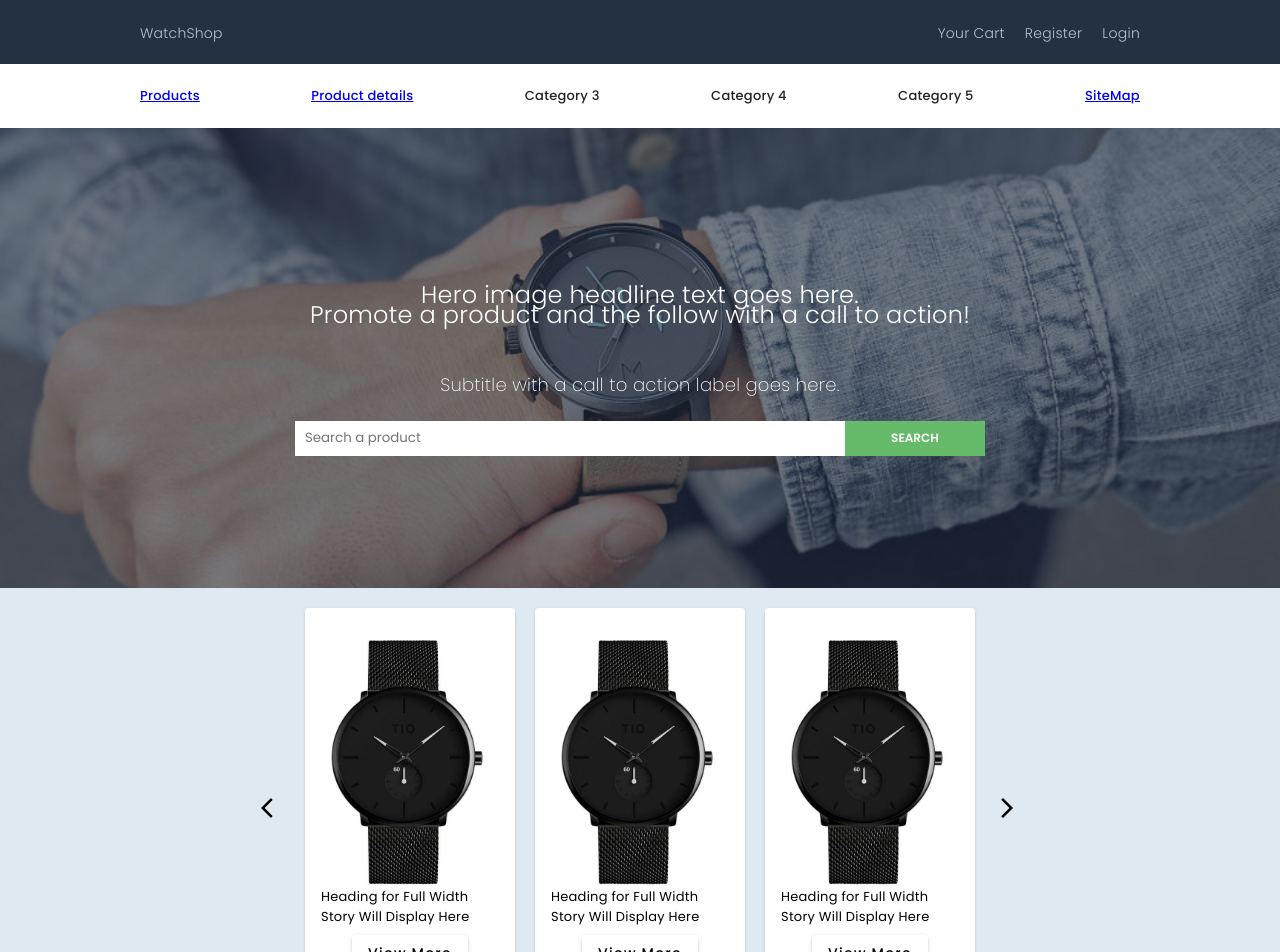
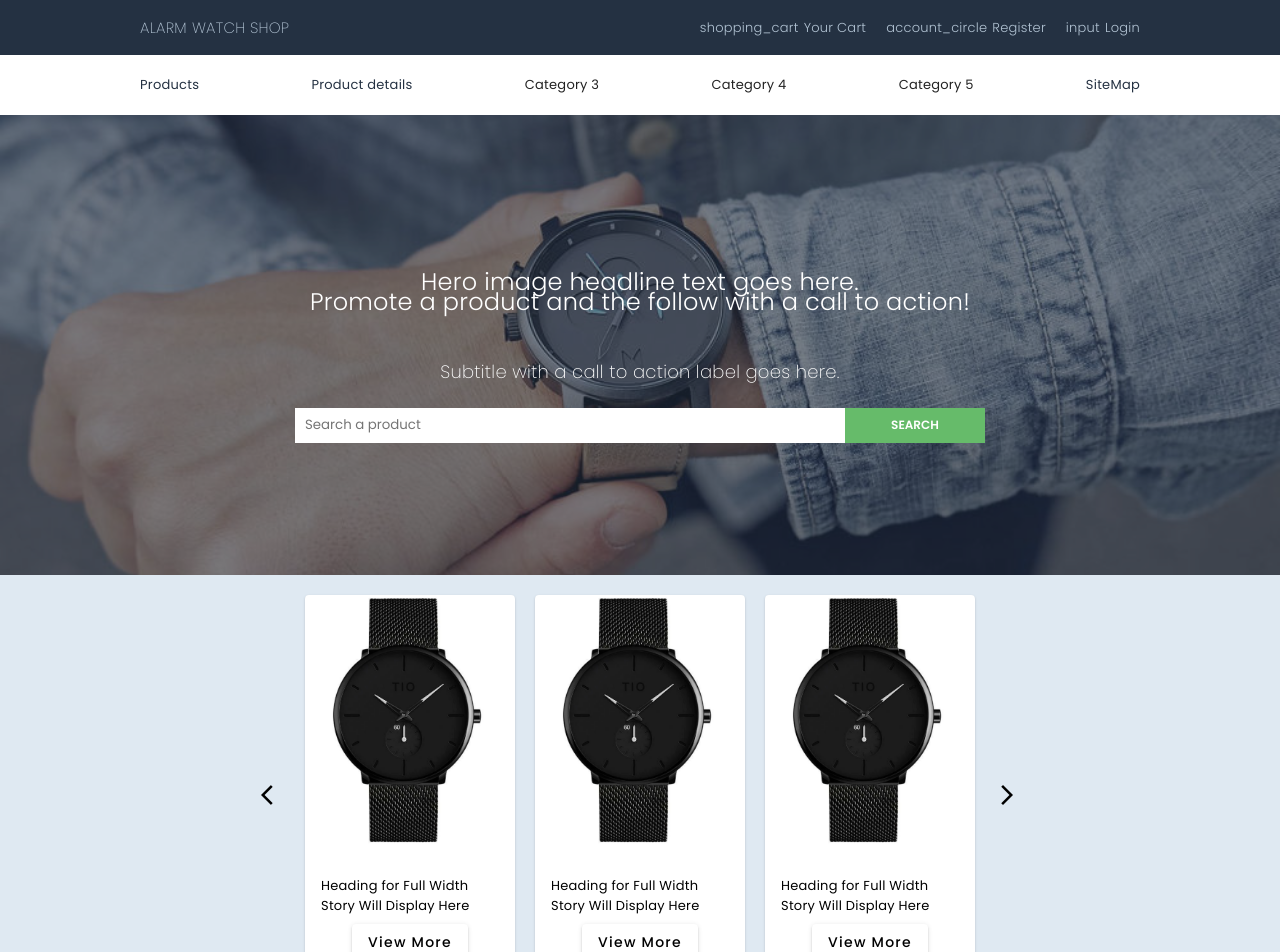
Before and after one commit to adrian-danila/watchShop-with-angular, an Angular app: page /dashboard in a window 1280 px wide. Shown: the top 952 px of the page. Built offline with nearby package versions, Linux system fonts and the light colour scheme; a web font is replaced by a local one.

Commit message:
working on dashboard and components

```diff
--- a/src/app/components/banner-v2/banner-v2.component.scss
+++ b/src/app/components/banner-v2/banner-v2.component.scss
@@ -1,7 +1,7 @@
 /* Section Two  */
 
 .section-two {
-    height: 280px;
+    height: 270px;
     background-image: url("/assets/images/watches-banner.png");
     background-size: cover;
     background-position: center;
--- a/src/app/components/card/card.component.html
+++ b/src/app/components/card/card.component.html
@@ -1,7 +1,11 @@
 <mat-card>
-    <img mat-card-image src="/assets/images/black-watch.png" alt="image">
-    <mat-card-content>Heading for Full Width Story Will Display Here</mat-card-content>
+  <img mat-card-image src="/assets/images/black-watch.png" alt="image" />
+  <div class="section-two">
+    <mat-card-content
+      >Heading for Full Width Story Will Display Here</mat-card-content
+    >
     <mat-card-actions>
-        <button mat-raised-button>View More</button>
+      <button mat-raised-button>View More</button>
     </mat-card-actions>
+  </div>
 </mat-card>
--- a/src/app/components/card/card.component.scss
+++ b/src/app/components/card/card.component.scss
@@ -2,15 +2,23 @@ mat-card {
     width: 210px;
     height: 400px;
     display: flex;
-    justify-content: center;
+    // justify-content: center;
     align-items: center;
 
     img {
-        width: 210px;
+        width: auto;
         height: 250px;
     }
 
     mat-card-content {
         font-size: 13px;
     }
+
+    .section-two {
+        display: flex;
+        flex-direction: column;
+        align-items: center;
+        justify-content: center;
+        height: calc(100% - 250px - 13px);
+    }
 }
--- a/src/app/components/header/header.component.html
+++ b/src/app/components/header/header.component.html
@@ -1,12 +1,30 @@
 <mat-toolbar class="header">
   <div class="wrapper">
     <div class="logo">
-          <span><a routerLink="/dashboard">WatchShop</a></span>
+      <span
+        ><a routerLink="/dashboard"
+          ><span class="material-symbols-outlined"> alarm </span>Watch Shop</a
+        ></span
+      >
     </div>
     <div class="navigation-links">
-          <span><a routerLink="/">Your Cart</a></span>
-          <span><a routerLink="/register">Register</a></span>
-          <span><a routerLink="/login">Login</a></span>
+      <span
+        ><a routerLink="/"
+          ><span class="material-symbols-outlined"> shopping_cart </span>Your
+          Cart</a
+        ></span
+      >
+      <span
+        ><a routerLink="/register"
+          ><span class="material-symbols-outlined"> account_circle </span
+          >Register</a
+        ></span
+      >
+      <span
+        ><a routerLink="/login"
+          ><span class="material-symbols-outlined"> input </span>Login</a
+        ></span
+      >
     </div>
   </div>
 </mat-toolbar>
--- a/src/app/components/header/header.component.scss
+++ b/src/app/components/header/header.component.scss
@@ -1,7 +1,8 @@
 mat-toolbar {
   display: flex;
   justify-content: center;
-  background-color: #243143;
+  height: 55px;
+  background-color: var(--desaturatedBlue);
 
   .wrapper {
     display: flex;
@@ -13,12 +14,21 @@ mat-toolbar {
   .navigation-links {
     display: flex;
     gap: 20px;
- }
+  }
+
+  .logo a {
+    text-transform: uppercase;
+    font-size: 15px;
+    font-weight: 200;
+  }
 
   a {
+    display: flex;
+    align-items: center;
     color: #b3c4d4;
     text-decoration: none;
-    font-size: 14px;
+    font-size: 13px;
     font-weight: 300;
+    gap: 5px;
   }
 }
--- a/src/app/components/navbar/navbar.component.scss
+++ b/src/app/components/navbar/navbar.component.scss
@@ -2,15 +2,26 @@ mat-toolbar {
   background-color: white;
   display: flex;
   justify-content: center;
+  height: 60px;
+  width: auto;
 
   .wrapper {
     width: 1000px;
     display: flex;
     justify-content: space-between;
-
   }
   span {
     font-size: 13px;
-        font-weight: 500;
+    font-weight: 400;
+  }
+
+  a {
+    text-decoration: none;
+    color: var(--desaturatedBlue);
+  }
+
+  span:hover,
+  a:hover {
+    color: var(--customGreen);
   }
 }
--- a/src/app/components/products/products.component.html
+++ b/src/app/components/products/products.component.html
@@ -1,5 +1,8 @@
 <app-header></app-header>
 <app-navbar></app-navbar>
+<app-searchbar></app-searchbar>
 <div class="container">
     <app-card-product></app-card-product>
 </div>
+<app-small-banner></app-small-banner>
+<app-footer></app-footer>
--- /dev/null
+++ b/src/app/components/section-carousel-one/section-carousel-one.component.scss
@@ -0,0 +1,26 @@
+.wrapper {
+    width: auto;
+    height: 600px;
+    background-color: whitesmoke;
+    padding: 50px;
+
+    .title {
+        display: flex;
+        justify-content: center;
+        align-items: center;
+        flex-direction: column;
+
+        p:first-child {
+            text-transform: uppercase;
+            color: black;
+            font-size: 16px;
+            font-weight: 200;
+        }
+
+        p:nth-of-type(2) {
+            color: var(--customGray);
+            font-size: 15px;
+            font-weight: 200;
+        }
+    }
+}
```
Also changed, not shown: src/app/components/section-carousel-one/section-carousel-one.component.html (added, +7 -0 lines), src/app/components/section-carousel-one/section-carousel-one.component.ts (added, +10 -0 lines), 1 other file (tests, documents, lock files or other folders). Lines whose indentation alone changed are shown as unchanged.
